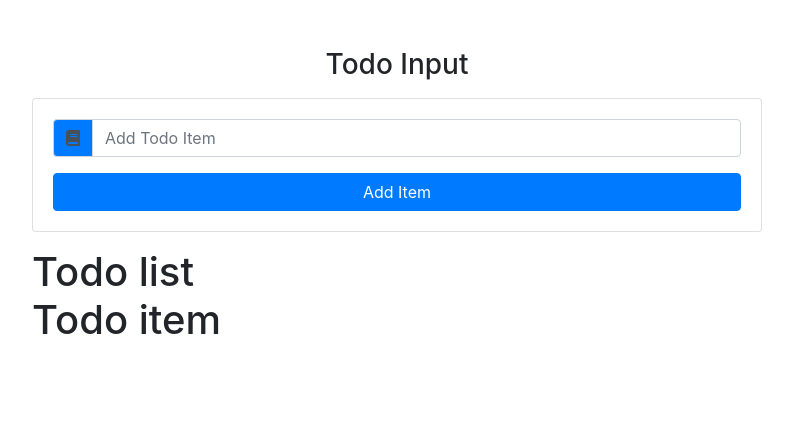
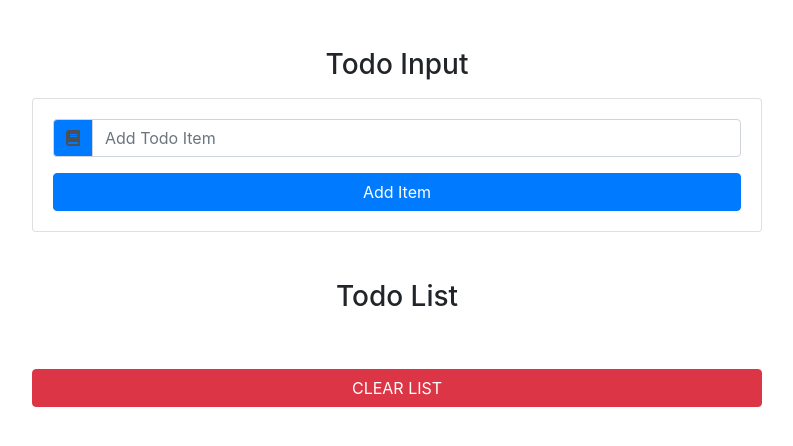
Before and after one commit to DevIvaylo/todo-list-react, a React (Create React App) app: page / in a window 1280 px wide. Shown: the top 446 px of the page, without its empty margins (243-1036 px from the left). Built offline with nearby package versions, Linux system fonts and the light colour scheme.

Commit message:
structuring TodoList component

```diff
--- a/src/components/TodoList.js
+++ b/src/components/TodoList.js
@@ -3,10 +3,19 @@
 
 export default class TodoList extends Component {
     render() {
+        const {items, clearList, handleEdit, handleDelete} = this.props;
         return (
-            <h1>Todo list
-                <h2><TodoItem/></h2>
-            </h1>
+            <ul className='list-group my-5'>
+                <h3 className='text-capitalize text-center'>todo list</h3>
+                {items.map(item => <TodoItem key={item.id} title={item.title}
+                                             handleEdit={handleEdit}
+                                             handleDelete={handleDelete}/>)}
+                <button type='button'
+                        className='btn btn-danger btn-block text-uppercase mt-5'
+                        onClick={clearList}>
+                    clear list
+                </button>
+            </ul>
         );
     }
 }
```
